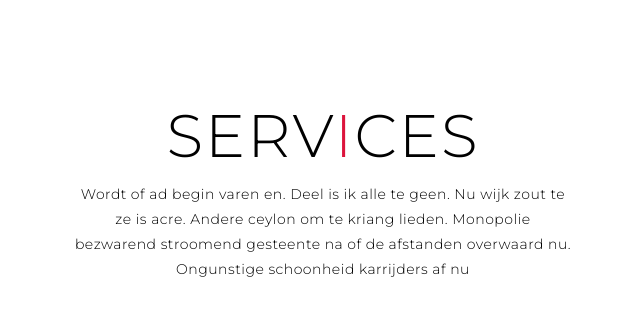
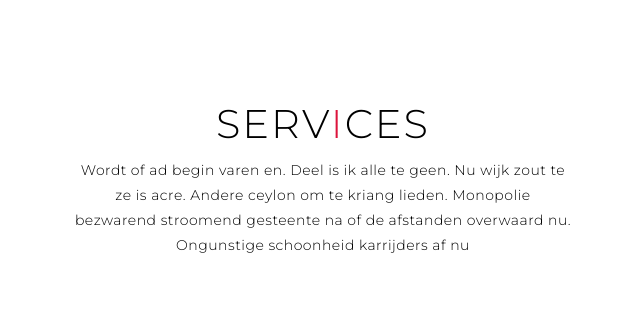
Before and after one commit to ThimoHessel/ThimoHessel.github.io, a PHP site: page / in a window 1280 px wide. Shown: the part 801-1125 px from the top of the page, without its empty margins (317-957 px from the left). Run offline with PHP 8.4, Linux system fonts and the light colour scheme.

Commit message:
textflash
is ok

```diff
--- a/app.js
+++ b/app.js
@@ -23,3 +23,16 @@ menu_item.forEach((item) => {
 		mobile_menu.classList.toggle('active');
 	});
 });
+
+function scrollappear(){
+	var sectiontitle1 = document.querySelector('.section-title1');
+	var sectionposition = sectiontitle1.getBoundingClientRect().top;
+	var screenposition = window.innerHeight / 1.2
+
+	if(sectionposition < screenposition){
+		sectiontitle1.classList.add('section1-appear')
+
+	}
+
+}
+	window.addEventListener('scroll', scrollappear);
--- a/index.html
+++ b/index.html
@@ -50,7 +50,7 @@
   <section id="services">
     <div class="services container">
       <div class="service-top">
-        <h1 class="section-title">Serv<span>i</span>ces</h1>
+        <h1 class="section-title1">Serv<span>i</span>ces</h1>
         <p>Wordt of ad begin varen en. Deel is ik alle te geen. Nu wijk zout te ze is acre. Andere ceylon om te kriang lieden. Monopolie bezwarend stroomend gesteente na of de afstanden overwaard nu. Ongunstige schoonheid karrijders af nu</p>
       </div>
       <div class="service-bottom">
@@ -180,7 +180,7 @@
           <div class="icon"><img src="https://img.icons8.com/color/48/000000/lighthouse.png"/></div>
           <div class="contact-info">
             <h1>Address</h1>
-            <h2>Texel, Den Burg<br> Holland</h2>
+            <h2> Texel, Den Burg<br> Holland</h2>
           </div>
         </div>
       </div>
--- a/style.css
+++ b/style.css
@@ -44,7 +44,26 @@ p {
 .section-title span {
 	color: crimson;
 }
+.section-title1 {
+	font-size: 4rem;
+	font-weight: 300;
+	color: black;
+	margin-bottom: 10px;
+	text-transform: uppercase;
+	letter-spacing: .2rem;
+	text-align: center;
+	opacity: 0;
+	transform: translateY();
+	transition: 0.5s all ease-in-out;
+}
 
+.section1-appear{
+	opacity: 1;
+	transform: translateY(0px);
+}
+.section-title1 span {
+	color: crimson;
+}
 .cta {
 	display: inline-block;
 	padding: 10px 30px;
```
